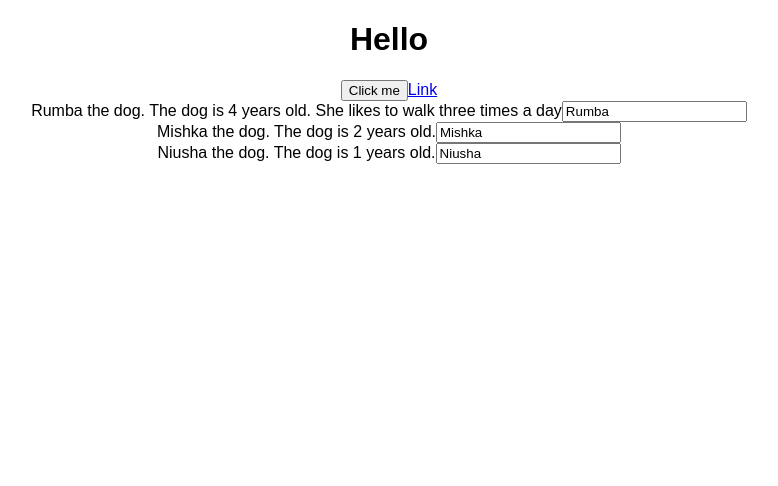
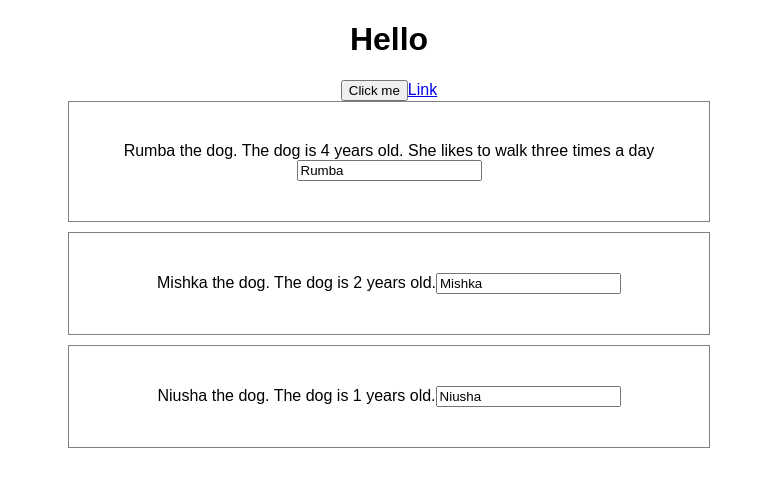
Before and after one commit to iftemplar/react-complete-guide, a React (Create React App) app: page / in a window 1280 px wide. Shown: the top 486 px of the page, without its empty margins (251-1029 px from the left). Built offline with nearby package versions, Linux system fonts and the light colour scheme.

Commit message:
Basic styling for Dog cards

```diff
--- /dev/null
+++ b/src/Dog/Dog.css
@@ -0,0 +1,6 @@
+.Dog {
+    border: 1px solid gray;
+    width: 600px;
+    margin: 0 auto 10px;
+    padding: 40px 20px;
+}
--- a/src/Dog/Dog.js
+++ b/src/Dog/Dog.js
@@ -1,8 +1,9 @@
 import React from 'react';
+import './Dog.css';
 
 const Dog = (props) => {
 return (
-    <section>
+    <section className='Dog'>
         <div onClick={props.click}>{props.name} the dog. The dog is {props.age} years old.
             <span>{props.children}</span>
             <input type="text" onChange={props.changed} value={props.name}/>
```
